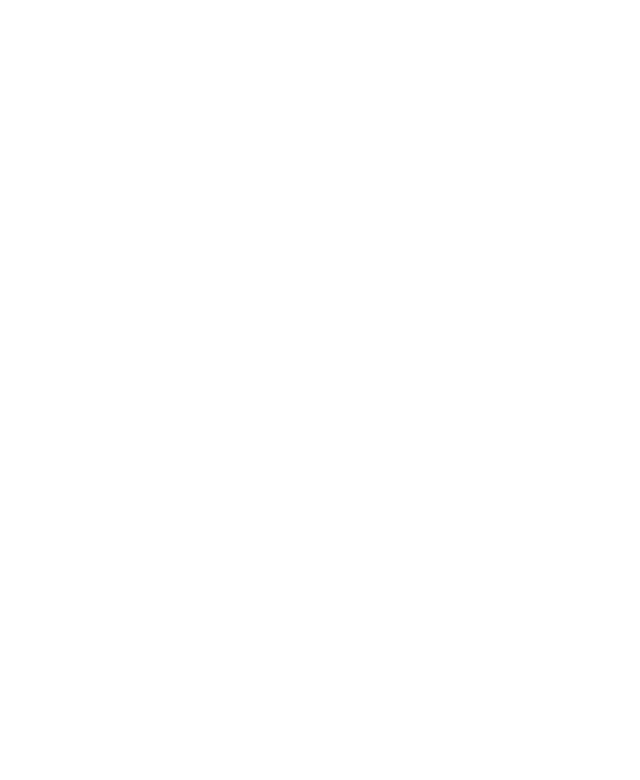
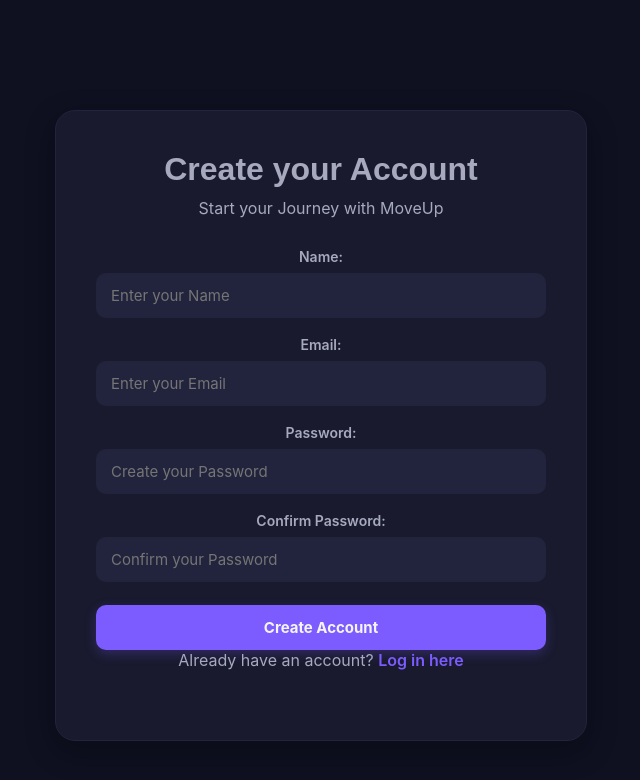
Before and after one commit to m77672014-alt/MoveUp-V2, a plain HTML site: page cadastro.html in a window 1280 px wide. Shown: the whole page, without its empty margins (319-959 px from the left). Drawn offline with Linux system fonts and the light colour scheme.

Commit message:
add MoveUp signup page and improve front-end

```diff
--- a/cadastro.html
+++ b/cadastro.html
@@ -0,0 +1,32 @@
+<!DOCTYPE html>
+<html lang="pt-br">
+    <head>
+        <meta charset="UTF-8">
+        <meta name="viewport" content="width=device-width, initial-scale=1.0">
+        <title>MoveUp - Cadastro</title>
+        <link rel="stylesheet" type="text/css" href="estilo.css">
+    </head>
+    <body>
+        <main class="signup-page">
+            <div class="signup-card">
+                <h1>Create your Account</h1>
+                <p>Start your Journey with MoveUp</p>
+                <form>
+                    <label for="name">Name:</label>
+                    <input type="text" id="name" name="name" placeholder="Enter your Name" required>
+
+                    <label for="email">Email:</label>
+                    <input type="email" id="email" name="email" placeholder="Enter your Email" required>
+
+                    <label for="password">Password:</label>
+                    <input type="password" id="password" name="password" placeholder="Create your Password" required>
+
+                    <label for="confirm-password">Confirm Password:</label>
+                    <input type="password" id="confirm-password" name="confirm-password" placeholder="Confirm your Password" required>
+
+                    <button type="submit"> Create Account</button>
+                </form>
+                <p class="login-link"> Already have an account? <a href="login.html">Log in here</a></p>
+            </div>
+        </main>
+    </body>
--- a/estilo.css
+++ b/estilo.css
@@ -271,3 +271,106 @@ xp-message {
     color: var(--text-muted);
     line-height: 1.6;
 }
+
+.signup-page {
+    min-height: 100vh;
+    display: flex;
+    align-items: center;
+    justify-content: center;
+    padding: 40px 20px;
+    margin: 0 0 10px;
+    text-align: center;
+    font-size: 32px;
+}
+
+.signup-card {
+    margin: 0 0 30px;
+    text-align: center;
+    color: var(--text-muted);
+    width: 100%;
+    max-width: 450px;
+    background-color: var(--surface);
+    padding: 40px;
+    border-radius: 20px;
+    border: 1px solid var(--surface-light);
+    box-shadow: 0 10px 30px rgba(0, 0, 0, 0.25);
+}
+
+.signup-card h1 {
+    margin: 0 0 10px;
+    text-align: center;
+    font-size: 32px;
+}
+
+.signup-card > p {
+    margin: 0 0 30px;
+    text-align: center;
+    color: var(--text-muted);
+    font-size: 16px;
+}
+
+.signup-card form {
+    display: flex;
+    flex-direction: column;
+}
+
+.signup-card form label {
+    margin-bottom: 8px;
+    font-size: 14px;
+    font-weight: 600;
+}
+
+.signup-card input {
+    width: 100%;
+    box-sizing: border-box;
+    padding: 12px 14px;
+    background-color: var(--surface-light);
+    color: var(--text);
+    border: 1px solid transparent;
+    border-radius: 10px;
+    font-family: "Inter", sans-serif;
+    font-size: 15px;
+    outline: none;
+    margin-bottom: 18px;
+    min-height: 42px;
+}
+
+.signup-card input:focus {
+    border-color: var(--primary);
+}
+
+.signup-card button {
+    margin-top: 5px;
+    padding: 13px;
+    border: none;
+    border-radius: 10px;
+    background-color: var(--primary);
+    color: var(--text);
+    font-family: "Inter", sans-serif;
+    font-size: 15px;
+    font-weight: 700;
+    cursor: pointer;
+    transition: 0.2s;
+}
+
+.signup-card button:hover {
+    transform: translateY(-2px);
+    opacity: 0.9;
+}
+
+.login-link {
+    margin: 20px 0 0;
+    font-size: 14px;
+    text-align: center;
+    color: var(--text-muted);
+}
+
+.login-link a {
+    color: var(--primary);
+    text-decoration: none;
+    font-weight: 600;
+}
+
+.login-link a:hover {
+    text-decoration: underline;
+}
```
Also changed, not shown: Dashboard.html (+2 -1 lines), index.html (+1 -1 lines), 1 other file.
